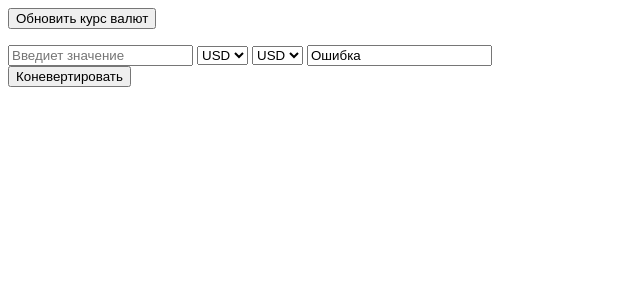
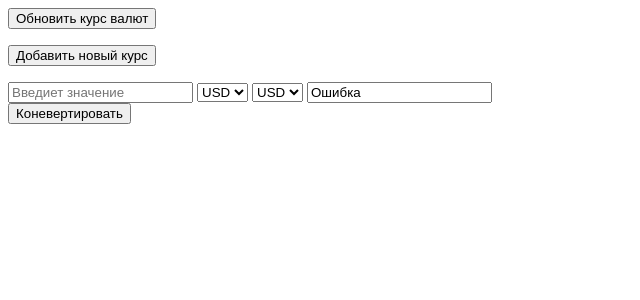
Before and after one commit to toolian/Converter, a PHP site: page / in a window 1280 px wide. Shown: the top 300 px of the page, without its empty margins (0-640 px from the left). Run offline with PHP 8.4, Linux system fonts and the light colour scheme.

Commit message:
added submit

```diff
--- a/index.php
+++ b/index.php
@@ -13,6 +13,9 @@ $value = isset($_GET['result'])? $_GET['result']:"Ошибка";
 <body>
 <form action="update.php" method="get">
 <input type="submit" name="sbmt" value="Обновить курс валют">
+</form>
+<form action="AddedCurrency.php" method="get">
+<input type="submit" name="save" value="Добавить новый курс">
 </form>
 <?php
 if(isset($_GET['usd'])){
```
